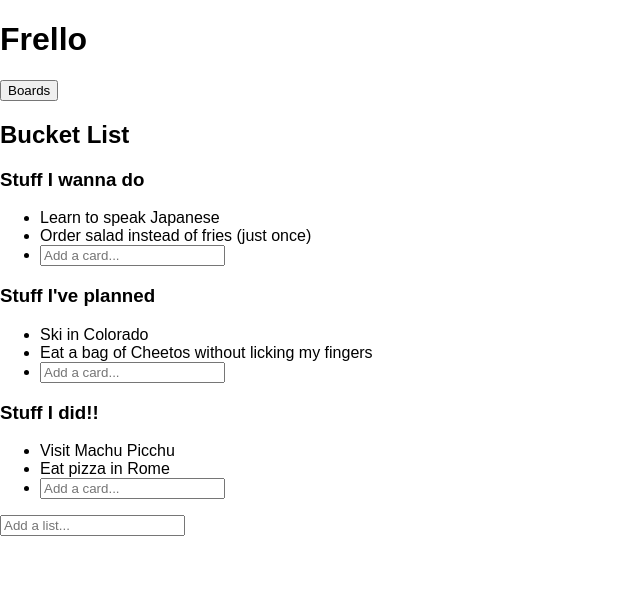
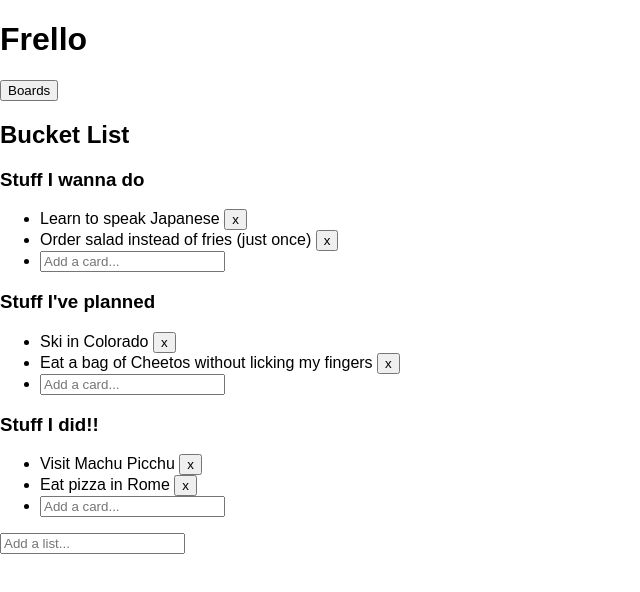
Before and after one commit to hnipps/frello, a React (Create React App) app: page / in a window 1280 px wide. Shown: the top 592 px of the page, without its empty margins (0-640 px from the left). Built offline with nearby package versions, Linux system fonts and the light colour scheme.

Commit message:
Added delete card functionality

```diff
--- a/src/App.js
+++ b/src/App.js
@@ -15,7 +15,10 @@ class App extends Component {
         },
         {
           title: "Stuff I've planned",
-          cards: ["Ski in Colorado", "Eat a bag of Cheetos without licking my fingers"]
+          cards: [
+            "Ski in Colorado",
+            "Eat a bag of Cheetos without licking my fingers"
+          ]
         },
         {
           title: "Stuff I did!!",
@@ -65,16 +68,55 @@ class App extends Component {
       newLists.splice(indexToUpdate, 1, updatedList);
 
       this.setState(prevState => ({
+        ...prevState,
         lists: newLists
       }));
       event.target.value = "";
     }
   };
 
+  deleteCard = event => {
+    event.preventDefault();
+    const buttonValue = event.target.value;
+    const titleOfListToUpdate = buttonValue.slice(0, buttonValue.indexOf("-"));
+    const cardToUpdate = buttonValue.slice(
+      buttonValue.indexOf("-") + 6,
+      buttonValue.length
+    );
+    let listIndexToUpdate;
+    const listToUpdate = this.state.lists.find((list, index) => {
+      listIndexToUpdate = index;
+      return list.title === titleOfListToUpdate;
+    });
+
+    const updatedList = {
+      ...listToUpdate,
+      cards: [...listToUpdate.cards]
+    };
+    const cardIndexToUpdate = listToUpdate.cards.findIndex(card => {
+      return card === cardToUpdate;
+    });
+    updatedList.cards.splice(cardIndexToUpdate, 1);
+
+    const newLists = [...this.state.lists];
+    newLists.splice(listIndexToUpdate, 1, updatedList);
+
+    this.setState(prevState => ({
+      ...prevState,
+      lists: newLists
+    }));
+  };
+
   renderLists = lists => {
     return lists.map(list => {
       return (
-        <List key={`list-${list.title}`} title={list.title} cards={list.cards} addCard={this.addCard} />
+        <List
+          key={`list-${list.title}`}
+          title={list.title}
+          cards={list.cards}
+          addCard={this.addCard}
+          deleteCard={this.deleteCard}
+        />
       );
     });
   };
--- a/src/components/list/list.js
+++ b/src/components/list/list.js
@@ -3,7 +3,17 @@ import React, { Component } from "react";
 class List extends Component {
   renderCards = cards => {
     return cards.map((card, index) => {
-      return <li key={`${this.props.title}-card-${index}`} >{card}</li>;
+      return (
+        <li key={`${this.props.title}-card-${index}`}>
+          {card}{" "}
+          <button
+            value={`${this.props.title}-card-${card}`}
+            onClick={this.props.deleteCard}
+          >
+            x
+          </button>
+        </li>
+      );
     });
   };
 
@@ -14,7 +24,11 @@ class List extends Component {
         <ul>
           {this.renderCards(this.props.cards)}
           <li>
-            <input id={`${this.props.title}-card-input`} placeholder="Add a card..." onKeyUp={this.props.addCard} />
+            <input
+              id={`${this.props.title}-card-input`}
+              placeholder="Add a card..."
+              onKeyUp={this.props.addCard}
+            />
           </li>
         </ul>
       </article>
```
